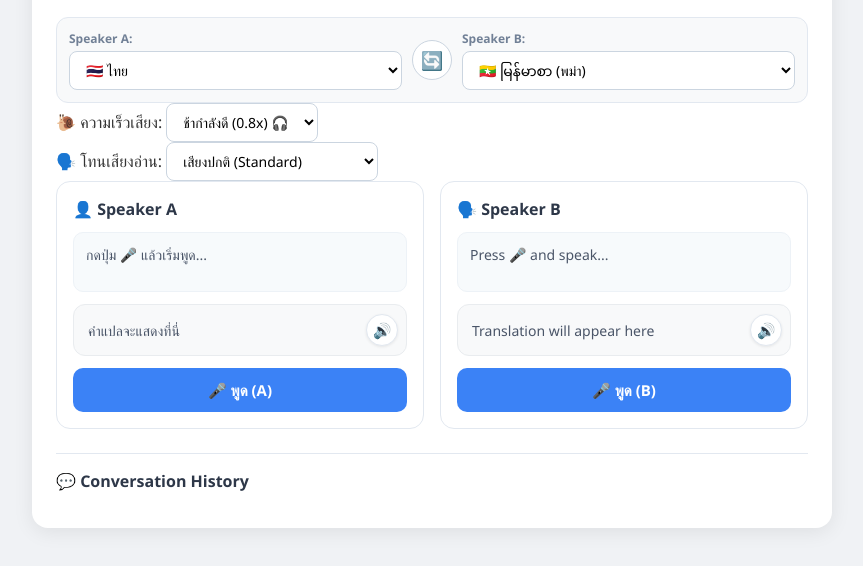
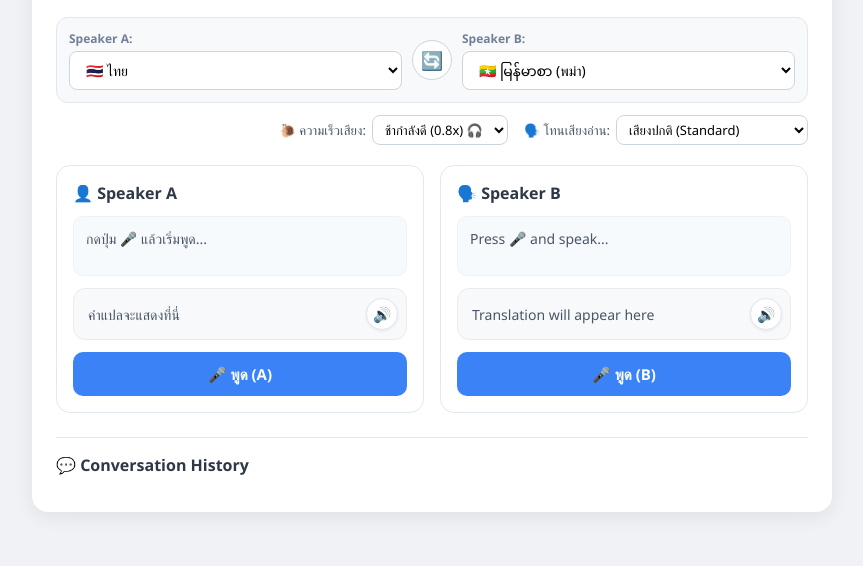
Before and after one commit to itjoysports-hub/voice-translator, a plain HTML site: page index.html in a window 1280 px wide. Shown: the part 80-646 px from the top of the page, without its empty margins (208-1071 px from the left). Drawn offline with Linux system fonts and the light colour scheme.

Commit message:
Update style.css

```diff
--- a/style.css
+++ b/style.css
@@ -83,22 +83,29 @@ select {
   background-color: #edf2f7;
 }
 
-/* Speed Box */
-.speed-box {
+/* Controls Box (ความเร็ว & เสียงอ่าน) */
+.controls-box {
   display: flex;
   align-items: center;
   justify-content: flex-end;
-  gap: 8px;
+  gap: 16px;
   margin-top: 12px;
   margin-bottom: 20px;
+  flex-wrap: wrap;
 }
 
-.speed-box label {
+.control-item {
+  display: flex;
+  align-items: center;
+  gap: 6px;
+}
+
+.control-item label {
   font-size: 13px;
   color: #4a5568;
 }
 
-.speed-box select {
+.control-item select {
   padding: 4px 8px;
   font-size: 13px;
 }
```
